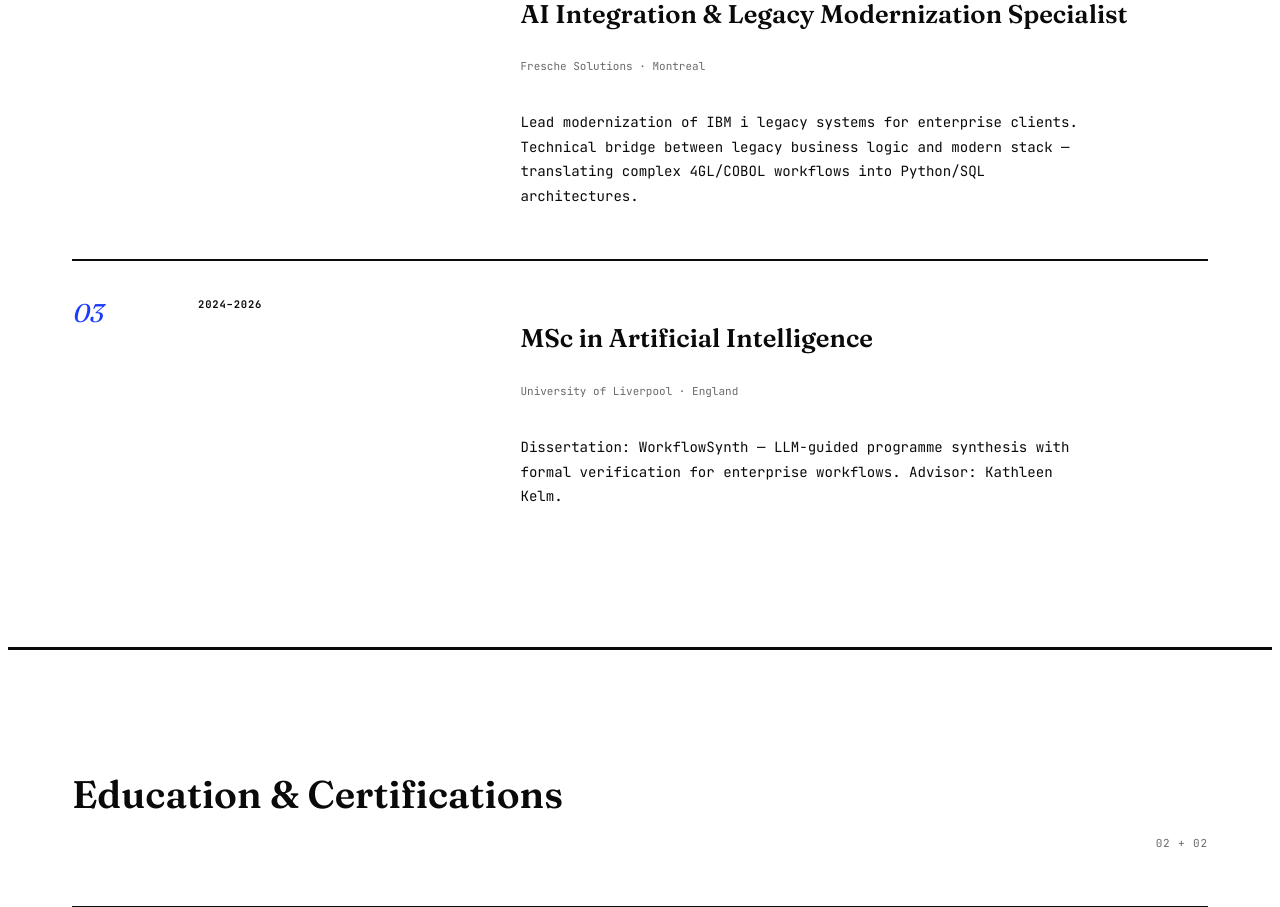
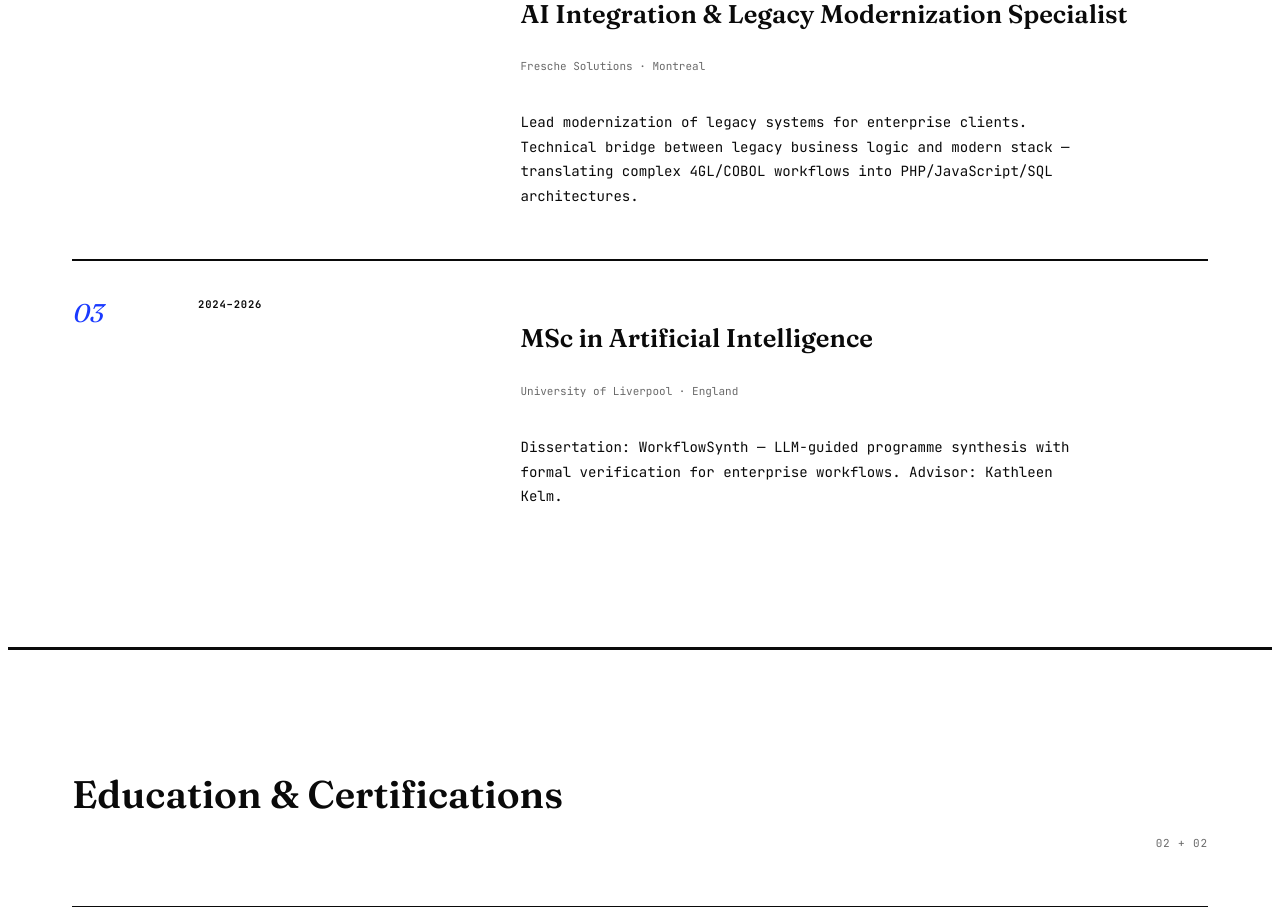
Before and after one commit to daniszwarc/portfolio, a Next.js app: page / in a window 1280 px wide. Shown: the part 5013-5920 px from the top of the page. Built offline with nearby package versions, Linux system fonts and the light colour scheme.

Commit message:
feat: add FitTrack, MedSynth, WorkflowSynth GitHub link, Education section

```diff
--- a/app/page.tsx
+++ b/app/page.tsx
@@ -101,7 +101,7 @@ const experience: Row[] = [
     title: "AI Integration & Legacy Modernization Specialist",
     company: "Fresche Solutions · Montreal",
     description:
-      "Lead modernization of IBM i legacy systems for enterprise clients. Technical bridge between legacy business logic and modern stack — translating complex 4GL/COBOL workflows into Python/SQL architectures.",
+      "Lead modernization of legacy systems for enterprise clients. Technical bridge between legacy business logic and modern stack — translating complex 4GL/COBOL workflows into PHP/JavaScript/SQL architectures.",
   },
   {
     label: "2024–2026",
```
